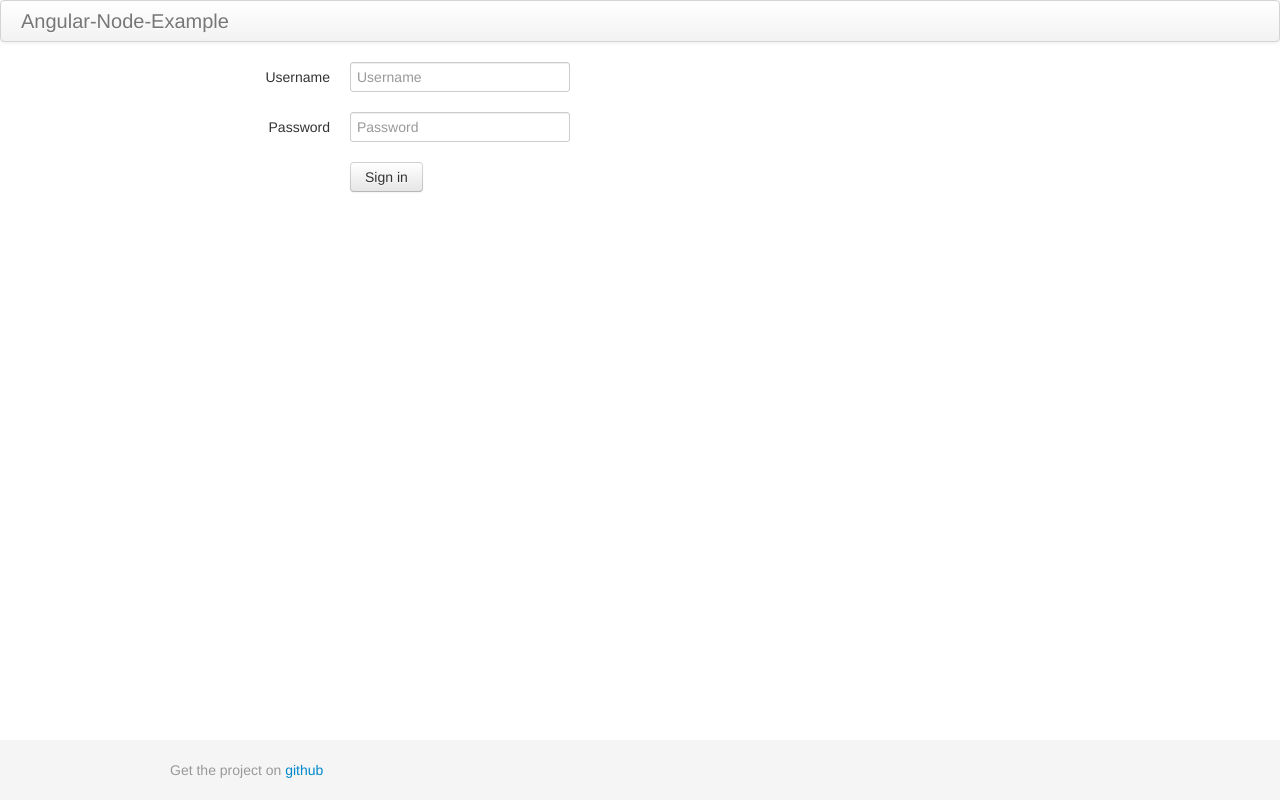
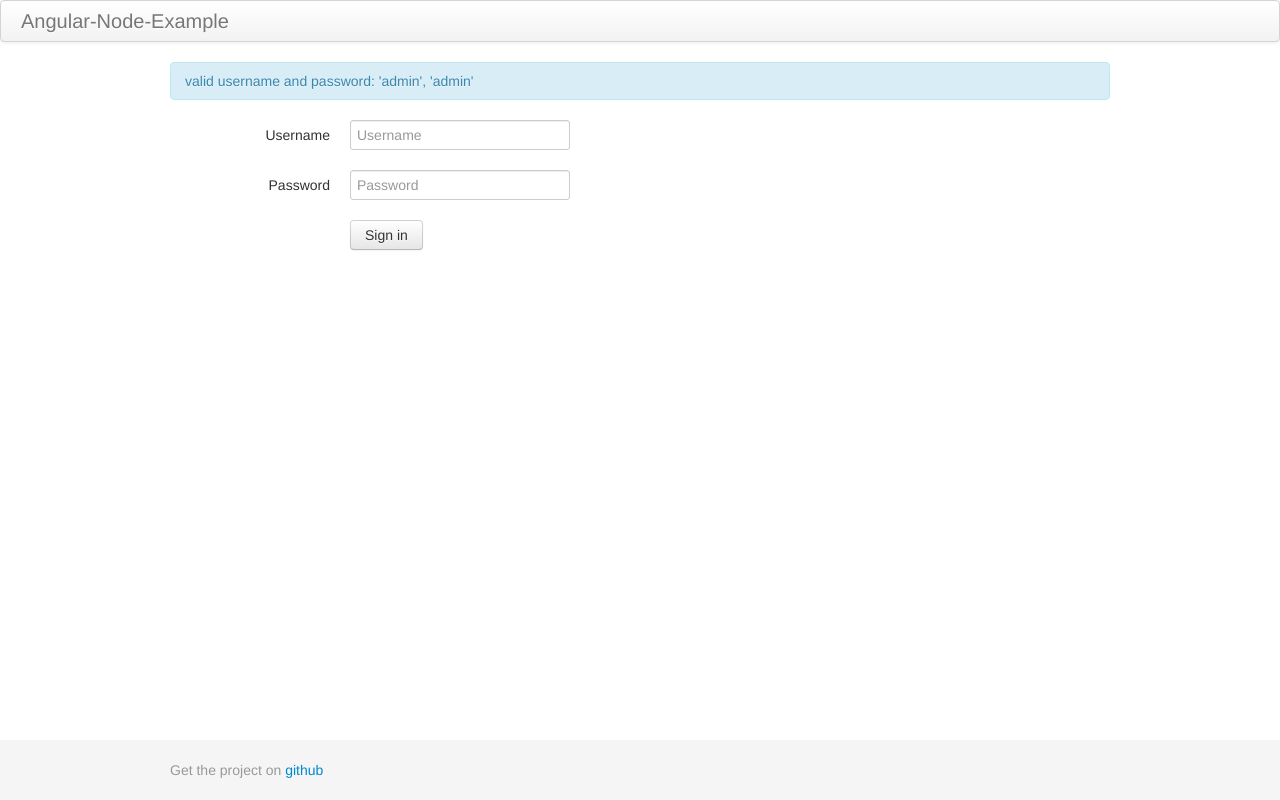
Before and after one commit to iamcc/angular-node, a website: page public/login.html in a window 1280 px wide. Drawn offline with Linux system fonts and the light colour scheme.

Commit message:
change readme

```diff
--- a/public/login.html
+++ b/public/login.html
@@ -32,6 +32,9 @@
             </div>
         </div>
         <div class="container">
+            <div class="alert alert-info">
+                valid username and password: 'admin', 'admin'
+            </div>
             <div ng-show="!valid" class="alert alert-error">
                 invalid username or password!
             </div>
```
Also changed, not shown: README.md.
